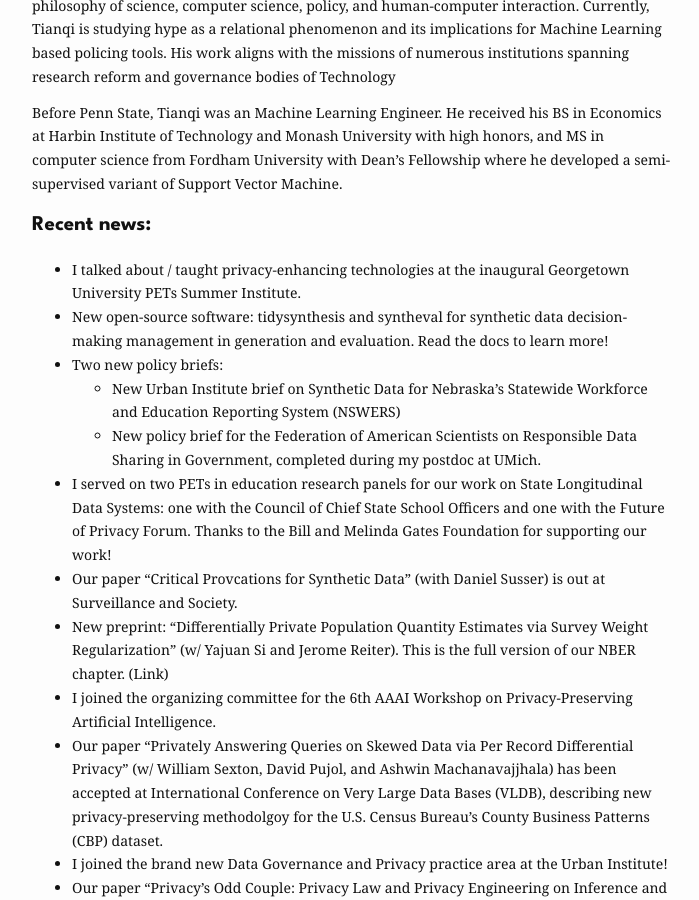
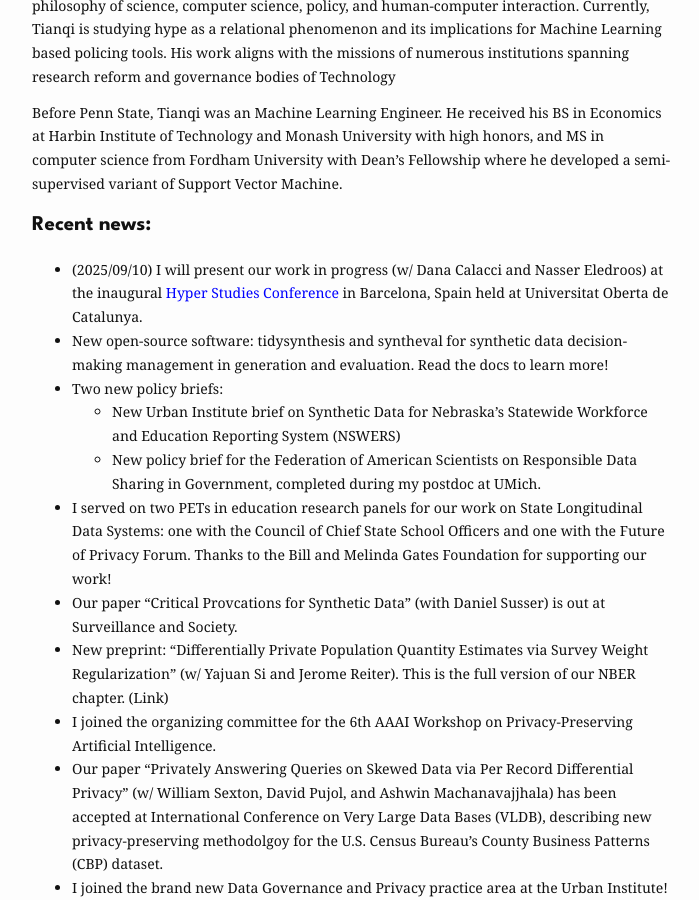
Before and after one commit to koutianqi/koutianqi.github.io, a Jekyll site: the page built from index.markdown, in a window 1280 px wide and 900 px high, scrolled down 680 px. Shown: the whole window, without its empty margins (288-987 px from the left). Built offline with Jekyll 4.4.1, drawn with Linux system fonts in a browser that asks for light colours.

Commit message:
Update index.markdown

```diff
--- a/index.markdown
+++ b/index.markdown
@@ -28,7 +28,7 @@ Before Penn State, Tianqi was an Machine Learning Engineer. He received his BS i
 
 ## Recent news:
 
-- I talked about / taught privacy-enhancing technologies at the inaugural Georgetown University PETs Summer Institute.
+- (2025/09/10) I will present our work in progress (w/ Dana Calacci and Nasser Eledroos) at the inaugural [<span style="color:blue">Hyper Studies Conference </span>](https://hypestudies.org) in Barcelona, Spain held at  Universitat Oberta de Catalunya.
 - New open-source software: tidysynthesis and syntheval for synthetic data decision-making management in generation and evaluation. Read the docs to learn more!
 - Two new policy briefs:
   - New Urban Institute brief on Synthetic Data for Nebraska’s Statewide Workforce and Education Reporting System (NSWERS)
```
